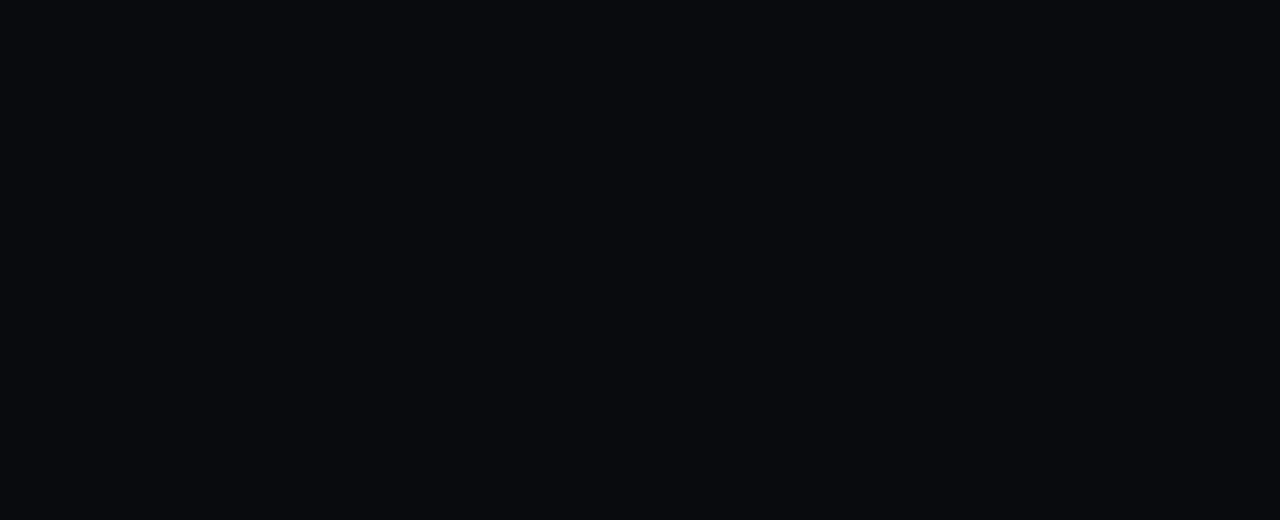
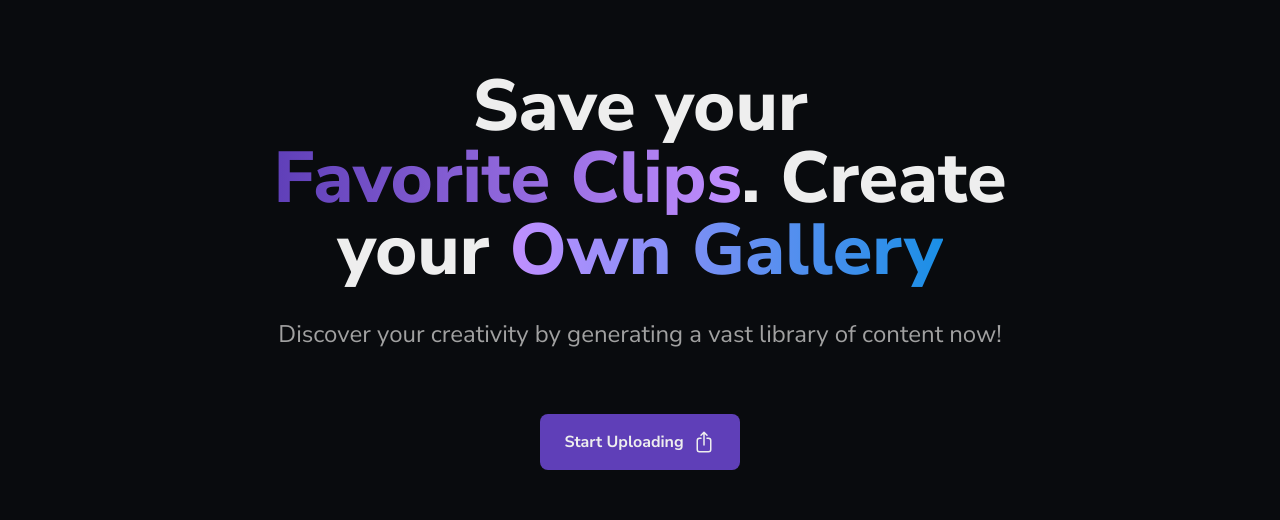
Before and after one commit to josuegoyret/local-filmacy, a Vue app in the folder client/: page / in a window 1280 px wide. Shown: the part 160-680 px from the top of the page. Built offline with nearby package versions, Linux system fonts and the light colour scheme; no server answers.

Commit message:
feat(client/home): add hero and upload cta

```diff
--- a/client/src/App.vue
+++ b/client/src/App.vue
@@ -2,7 +2,7 @@
   <main class="bg-neutral-dark-500 min-h-screen text-body-500 font-body">
     <div class="max-w-6xl mx-auto px-4 md:px-10">
       <TopBar />
-      <video-player v-if="videosStore.isVideoPlayerVisible" />
+      <VideoPlayer v-if="videosStore.isVideoPlayerVisible" />
       <RouterView />
     </div>
   </main>
--- a/client/src/components/TopBar.vue
+++ b/client/src/components/TopBar.vue
@@ -24,39 +24,15 @@
         Trash
       </RouterLink>
     </div>
-    <div class="flex gap-2">
-      <IconUpload
-        class="cursor-pointer hover:text-display-500 hover:scale-105 transition-all"
-        @click="triggerInputFile"
-      />
-      <input
-        type="file"
-        class="hidden"
-        ref="inputFile"
-        accept=".mp4, .mov"
-        @change="changeInputFile"
-      />
-    </div>
+    <UploadWrapper>
+      <IconUpload class="cursor-pointer hover:text-display-500 hover:scale-105 transition-all" />
+    </UploadWrapper>
   </nav>
 </template>
 
 <script setup lang="ts">
-import { useVideosStore } from '@/stores/videos'
-import { ref } from 'vue'
 import { RouterLink } from 'vue-router'
 import IconUpload from './icons/IconUpload.vue'
-import TopBarLogo from './TopBarLogo.vue'
-
-const videosStore = useVideosStore()
-
-const inputFile = ref<HTMLInputElement | null>(null)
-
-const triggerInputFile = () => inputFile.value?.click()
-const changeInputFile = async (e: Event) => {
-  const file = (e.target as HTMLInputElement).files?.[0]
-  if (file) {
-    await videosStore.uploadVideo(file)
-    await videosStore.getAllVideos()
-  }
-}
+import TopBarLogo from './ui/TopBarLogo.vue'
+import UploadWrapper from './UploadWrapper.vue'
 </script>
--- /dev/null
+++ b/client/src/components/UploadWrapper.vue
@@ -0,0 +1,30 @@
+<template>
+  <div class="flex gap-2 cursor-pointer" @click="triggerInputFile">
+    <slot></slot>
+    <input
+      type="file"
+      class="hidden"
+      ref="inputFile"
+      accept=".mp4, .mov"
+      @change="changeInputFile"
+    />
+  </div>
+</template>
+
+<script setup lang="ts">
+import { useVideosStore } from '@/stores/videos'
+import { ref } from 'vue'
+
+const videosStore = useVideosStore()
+
+const inputFile = ref<HTMLInputElement | null>(null)
+
+const triggerInputFile = () => inputFile.value?.click()
+const changeInputFile = async (e: Event) => {
+  const file = (e.target as HTMLInputElement).files?.[0]
+  if (file) {
+    await videosStore.uploadVideo(file)
+    await videosStore.getAllVideos()
+  }
+}
+</script>
--- /dev/null
+++ b/client/src/components/ui/ButtonPrimary.vue
@@ -0,0 +1,7 @@
+<template>
+  <button
+    class="bg-primary-400 hover:bg-primary-500 text-display-500 py-4 px-6 font-bold flex gap-2 items-center rounded-lg transition-all"
+  >
+    <slot></slot>
+  </button>
+</template>
--- a/client/src/components/FilmacyLogo.vue
+++ b/client/src/components/ui/FilmacyLogo.vue
@@ -6,5 +6,5 @@
 </template>
 
 <script setup lang="ts">
-import IconFilm from './icons/IconFilm.vue'
+import IconFilm from '../icons/IconFilm.vue'
 </script>
--- /dev/null
+++ b/client/src/components/ui/HeroTitle.vue
@@ -0,0 +1,19 @@
+<template>
+  <h1 class="text-display-500 text-7xl hidden md:block text-center font-extrabold">
+    Save your<br />
+    <span class="text-transparent bg-clip-text bg-gradient-to-r from-primary-400 to-secondary-500"
+      >Favorite Clips</span
+    >. Create <br />
+    your
+
+    <span class="text-transparent bg-clip-text bg-gradient-to-r from-secondary-500 to-tertiary-600"
+      >Own Gallery</span
+    >
+  </h1>
+  <h1 class="text-display-500 text-5xl md:hidden text-center font-extrabold">
+    Clip Gallery.<br />
+    <span class="text-transparent bg-clip-text bg-gradient-to-r from-primary-400 to-secondary-500"
+      >Create & Save</span
+    >
+  </h1>
+</template>
--- /dev/null
+++ b/client/src/components/ui/HomeHero.vue
@@ -0,0 +1,25 @@
+<template>
+  <section>
+    <div class="flex flex-col gap-16 items-center py-32">
+      <div class="flex flex-col items-center gap-8">
+        <HeroTitle />
+        <p class="text-xl md:text-2xl text-center max-w-80 md:max-w-none">
+          Discover your creativity by generating a vast library of content now!
+        </p>
+      </div>
+      <UploadWrapper>
+        <ButtonPrimary>
+          Start Uploading
+          <IconUpload />
+        </ButtonPrimary>
+      </UploadWrapper>
+    </div>
+  </section>
+</template>
+
+<script setup lang="ts">
+import UploadWrapper from '../UploadWrapper.vue'
+import IconUpload from '../icons/IconUpload.vue'
+import ButtonPrimary from './ButtonPrimary.vue'
+import HeroTitle from './HeroTitle.vue'
+</script>
--- a/client/src/components/TopBarLogo.vue
+++ b/client/src/components/ui/TopBarLogo.vue
@@ -5,5 +5,5 @@
 
 <script setup lang="ts">
 import FilmacyLogo from './FilmacyLogo.vue'
-import IconFilm from './icons/IconFilm.vue'
+import IconFilm from '../icons/IconFilm.vue'
 </script>
--- a/client/src/views/FavsView.vue
+++ b/client/src/views/FavsView.vue
@@ -1,5 +1,5 @@
 <template>
-  <main class="p-4">
+  <main>
     <h1 class="flex gap-2 items-center">
       Favorites
       <icon-fav />
--- a/client/src/views/HomeView.vue
+++ b/client/src/views/HomeView.vue
@@ -1,5 +1,6 @@
 <template>
   <main>
+    <HomeHero />
     <h1 class="flex gap-2 items-center">Home</h1>
     <div class="flex flex-col md:flex-wrap md:flex-row gap-10">
       <video-card v-for="video in videosStore.allVideos" :video="video" :key="video.id" />
@@ -11,6 +12,7 @@
 import { onMounted } from 'vue'
 import { useVideosStore } from '@/stores/videos'
 import VideoCard from '@/components/VideoCard.vue'
+import HomeHero from '@/components/ui/HomeHero.vue'
 
 const videosStore = useVideosStore()
 
--- a/client/src/views/TrashView.vue
+++ b/client/src/views/TrashView.vue
@@ -1,5 +1,5 @@
 <template>
-  <main class="p-4">
+  <main>
     <h1 class="flex gap-2 items-center">
       Trash
       <icon-trash />
--- a/client/tailwind.config.js
+++ b/client/tailwind.config.js
@@ -5,13 +5,17 @@
     extend: {
       colors: {
         ['primary']: {
-          500: '#4b2fa4' // pruple dark
+          400: '#5f3fb8',
+          500: '#4b2fa4', // pruple dark
+          600: '#412594'
         },
         ['secondary']: {
           500: '#c18fff' // pruple light
         },
         ['tertiary']: {
-          500: '#33a9ff' // blue light
+          400: '#66bfff',
+          500: '#33a9ff', // blue light
+          600: '#1a8fe6'
         },
         ['neutral-dark']: {
           500: '#090b0e' // shaded dark blue
```
